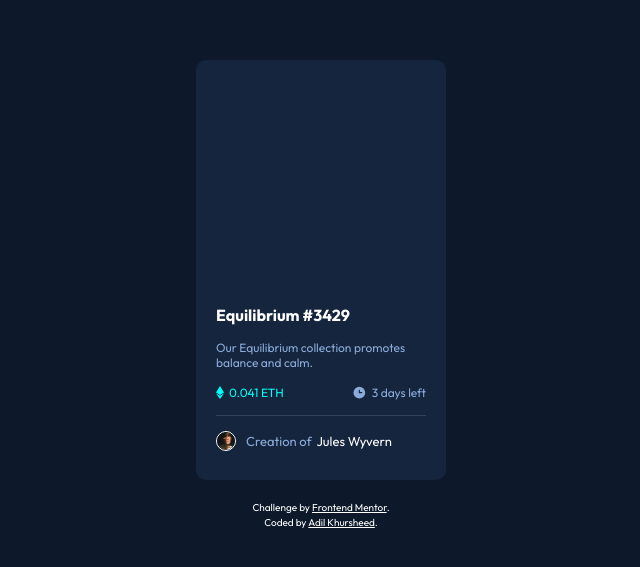
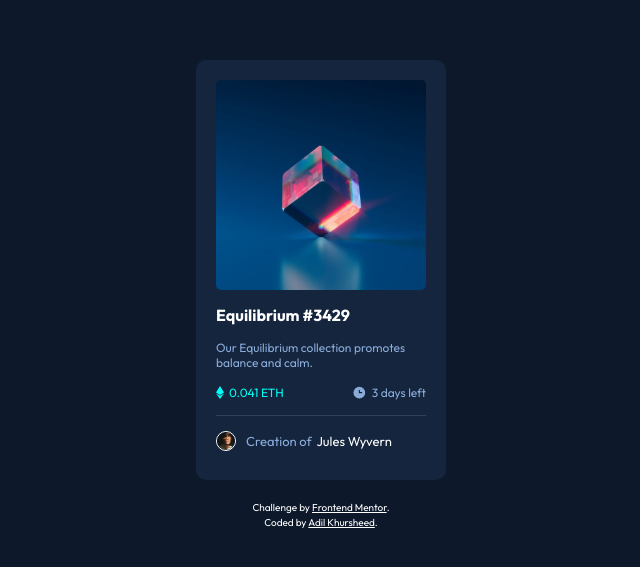
Before and after one commit to adil-khursheed/NFT-preview-card-component, a plain HTML site: page index.html in a window 1280 px wide. Shown: the part 105-672 px from the top of the page, without its empty margins (319-959 px from the left). Drawn offline with Linux system fonts and the light colour scheme; files whose address does not match are found by name.

Commit message:
Update styles.css

```diff
--- a/styles.css
+++ b/styles.css
@@ -28,7 +28,7 @@ body {
 .nft_image {
   width: 210px;
   height: 210px;
-  background: url(images/image-equilibrium.jpg);
+  background: url(image-equilibrium.jpg);
   background-position: center;
   background-size: cover;
   border-radius: 5px;
```
